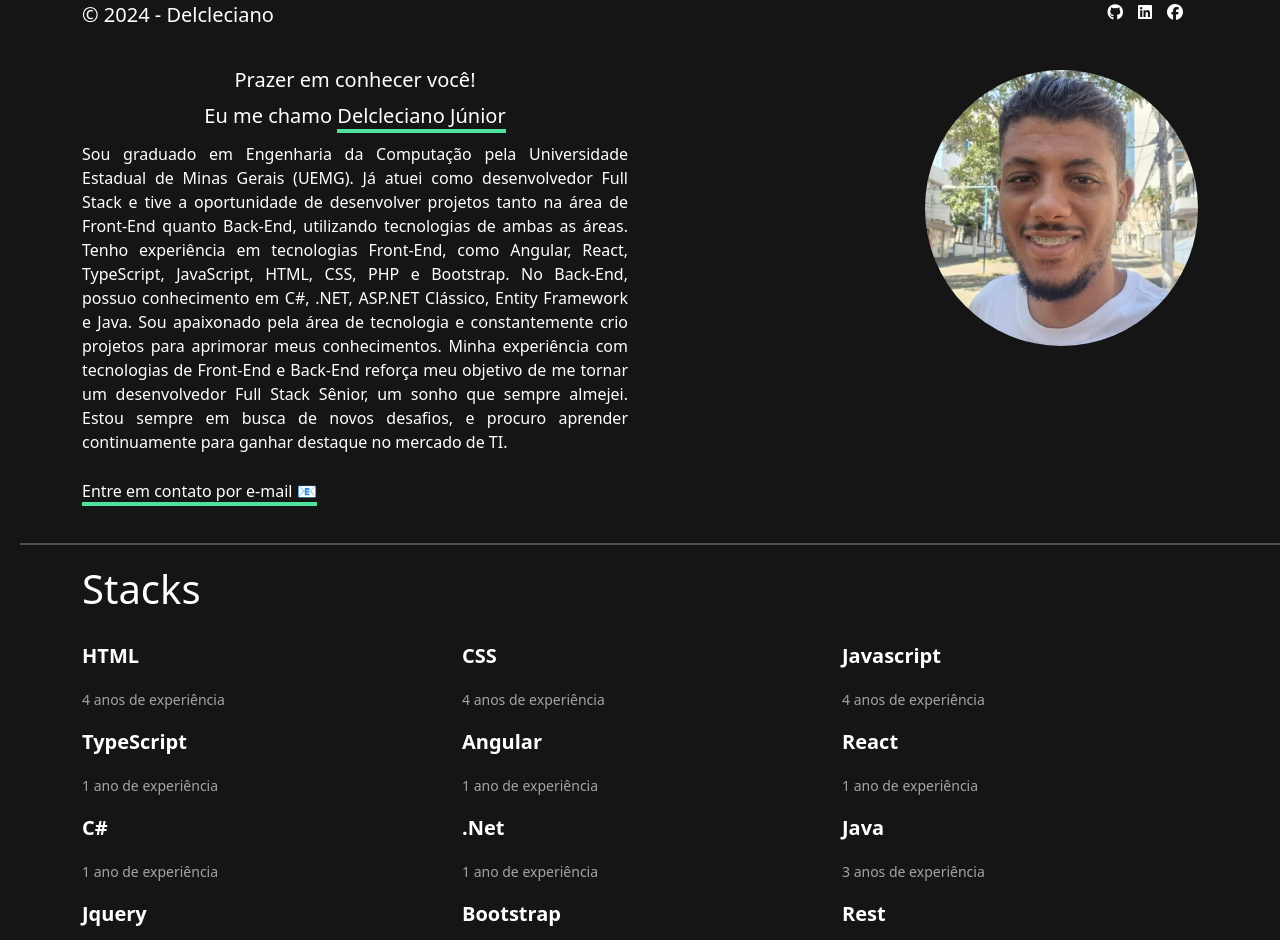
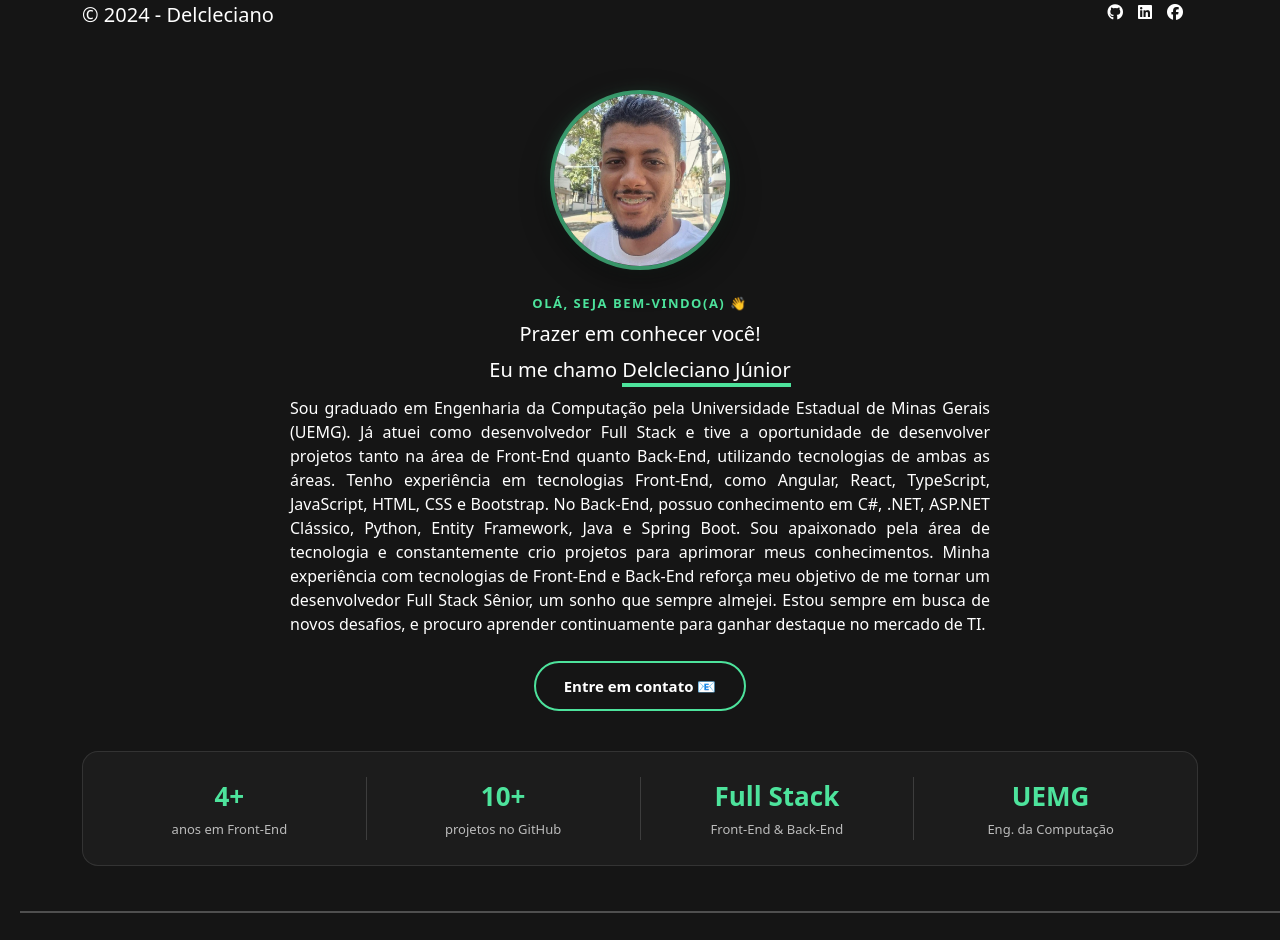
Before and after one commit to DelclecianoSuporte/meu-portfolio, an Angular app: page / in a window 1280 px wide. Shown: the top 940 px of the page. Built offline with nearby package versions, Linux system fonts and the light colour scheme.

Commit message:
Adicionando alteracoes na Sessão de Sobre e Stacks, instalando libs de icones

```diff
--- a/src/app/sobre/sobre.component.css
+++ b/src/app/sobre/sobre.component.css
@@ -2,18 +2,24 @@
     margin-top: 20px;
 }
 
-.introducao-container
-{
+/* ===== Coluna de texto ===== */
+
+.introducao-container {
     text-align: center;
 }
 
-.introducao-inicial-1{
-    color: white;
-    font-size: 20px;
-    line-height: 20px;
+.introducao-eyebrow {
+    display: inline-block;
+    color: #4de39c;
+    font-size: 13px;
+    font-weight: 600;
+    letter-spacing: 1.5px;
+    text-transform: uppercase;
+    margin-bottom: 10px;
 }
 
-.introducao-inicial-2{
+.introducao-inicial-1,
+.introducao-inicial-2 {
     color: white;
     font-size: 20px;
     line-height: 20px;
@@ -22,48 +28,82 @@
 .introducao-sobre {
     color: white;
     text-align: justify;
-    max-width: 100%;
-    margin: 0 auto;
+    max-width: 700px;
+    margin: 0 auto 20px;
     white-space: pre-line;
     font-size: 16px;
-    margin-bottom: 25px;
 }
 
 .sublinhar-nome {
     border-bottom: 4px solid #4de39c;
 }
 
-.sublinhar-email {
-    border-bottom: 4px solid #4de39c;
+/* ===== Botão de contato ===== */
+
+.btn-contato {
+    display: inline-flex;
+    align-items: center;
+    gap: 8px;
+    margin-top: 5px;
+    margin-bottom: 30px;
+    padding: 12px 28px;
+    border: 2px solid #4de39c;
+    border-radius: 30px;
+    color: #ffffff;
     text-decoration: none;
-    color: white;
-    cursor: pointer;
+    font-size: 15px;
+    font-weight: 600;
+    transition: all 0.3s ease;
 }
 
-.sublinhar-email:hover {
-  color: #00ffcc;
-  text-decoration: none;
-  transition: all 0.3s ease;
+.btn-contato:hover {
+    background: #4de39c;
+    color: #0a0a0a;
+    transform: translateY(-2px);
+    box-shadow: 0 8px 20px rgba(77, 227, 156, 0.3);
 }
 
-.introducao-contato span{
-    color: white;
+/* ===== Foto com blob ===== */
+
+.introducao-2 {
+    position: relative;
+    display: flex;
+    justify-content: center;
+    align-items: center;
+    min-height: 220px;
 }
 
-.introducao-contato {
-    margin-bottom: 20px;
+.foto-blob {
+    position: absolute;
+    width: 160px;
+    height: 160px;
+    background: linear-gradient(135deg, rgba(77, 227, 156, 0.4), rgba(77, 227, 156, 0.05));
+    border-radius: 48% 52% 65% 35% / 55% 45% 55% 45%;
+    filter: blur(8px);
+    z-index: 0;
+    animation: blob-move 8s ease-in-out infinite alternate;
 }
 
-.introducao-2 {
-    display: flex;
-    justify-content: flex-end;
-    align-items: flex-end;
+@keyframes blob-move {
+    0% {
+        border-radius: 48% 52% 65% 35% / 55% 45% 55% 45%;
+        transform: scale(1) rotate(0deg);
+    }
+    100% {
+        border-radius: 60% 40% 40% 60% / 40% 60% 40% 60%;
+        transform: scale(1.08) rotate(8deg);
+    }
 }
 
-.introducao-2 img{
-    max-width: 50%;
-    height: auto;
+.introducao-2 img {
+    position: relative;
+    z-index: 1;
+    width: 180px;
+    height: 180px;
+    object-fit: cover;
     border-radius: 50%;
+    border: 4px solid rgba(77, 227, 156, 0.6);
+    box-shadow: 0 10px 30px rgba(0, 0, 0, 0.4);
     transition: transform 1s ease;
 }
 
@@ -71,40 +111,83 @@
     transform: scaleX(-1);
 }
 
-.separacao-introducao hr{
+/* ===== Faixa de estatísticas ===== */
+
+.stats-faixa {
+    display: flex;
+    flex-wrap: wrap;
+    justify-content: space-between;
+    align-items: center;
+    gap: 20px;
+    padding: 25px 30px;
+    margin-top: 10px;
+    margin-bottom: 25px;
+    border: 1px solid rgba(255, 255, 255, 0.1);
+    border-radius: 16px;
+    background: rgba(255, 255, 255, 0.03);
+}
+
+.stat-item {
+    display: flex;
+    flex-direction: column;
+    align-items: center;
+    gap: 4px;
+    flex: 1;
+    min-width: 120px;
+}
+
+.stat-numero {
+    font-size: 26px;
+    font-weight: 700;
+    color: #4de39c;
+}
+
+.stat-label {
+    font-size: 13px;
+    color: rgba(255, 255, 255, 0.7);
+    text-align: center;
+}
+
+.stat-divisor {
+    width: 1px;
+    align-self: stretch;
+    background: rgba(255, 255, 255, 0.15);
+}
+
+.separacao-introducao hr {
     border-top: 2px solid white;
     margin: 20px;
     width: 100%;
 }
 
+/* ===== Responsivo (mobile) ===== */
+
 @media (max-width: 768px) {
-    .introducao-container {
-      align-items: center;
-      text-align: center;
+    .introducao-2 img {
+        width: 150px;
+        height: 150px;
     }
 
-    .introducao-sobre {
-        text-align: justify;
-        white-space: pre-line;
-        word-wrap: break-word;
-        margin-bottom: 25px;
+    .stats-faixa {
+        justify-content: center;
     }
 
-    .introducao-2 {
-      display: flex;
-      justify-content: center;
-      align-items: center;
-      margin-top: 20px;
+    .stat-divisor {
+        display: none;
     }
 
-    .introducao-contato {
-      text-align: center;
-      margin-top: 20px;
-      margin-bottom: 20px;
-      font-size: 16px;
+    .stat-item {
+        flex: 1 1 45%;
     }
 
     .separacao-introducao {
         display: none;
     }
 }
+
+/* Respeita preferência de movimento reduzido */
+@media (prefers-reduced-motion: reduce) {
+    .foto-blob {
+        animation: none;
+    }
+}
--- a/src/app/sobre/sobre.component.html
+++ b/src/app/sobre/sobre.component.html
@@ -1,29 +1,53 @@
 <div class="container">
   <div class="row">
-    <div class="col-md-6 introducao-container">
+    <div class="col-12">
+      <div class="introducao-2">
+        <div class="foto-blob"></div>
+        <img src="imagens/foto-perfil-web.jpg" alt="imagem-perfil" class="rotacao-imagem">
+      </div>
+    </div>
+  </div>
+
+  <div class="row">
+    <div class="col-12 introducao-container">
+      <span class="introducao-eyebrow">Olá, seja bem-vindo(a) 👋</span>
       <p class="introducao-inicial-1">Prazer em conhecer você!</p>
       <p class="introducao-inicial-2">Eu me chamo
         <span class="sublinhar-nome">Delcleciano Júnior</span>
       </p>
       <p class="introducao-sobre">
           Sou graduado em Engenharia da Computação pela Universidade Estadual de Minas Gerais (UEMG). Já atuei como desenvolvedor Full Stack e tive a oportunidade de desenvolver projetos tanto na área de Front-End quanto Back-End, utilizando tecnologias de ambas as áreas.
-          Tenho experiência em tecnologias Front-End, como Angular, React, TypeScript, JavaScript, HTML, CSS, PHP e Bootstrap. No Back-End, possuo conhecimento em C#, .NET, ASP.NET Clássico, Entity Framework e Java. Sou apaixonado pela área de tecnologia e constantemente crio projetos para aprimorar meus conhecimentos.
+          Tenho experiência em tecnologias Front-End, como Angular, React, TypeScript, JavaScript, HTML, CSS e Bootstrap. No Back-End, possuo conhecimento em C#, .NET, ASP.NET Clássico, Python, Entity Framework, Java e Spring Boot. Sou apaixonado pela área de tecnologia e constantemente crio projetos para aprimorar meus conhecimentos.
           Minha experiência com tecnologias de Front-End e Back-End reforça meu objetivo de me tornar um desenvolvedor Full Stack Sênior, um sonho que sempre almejei. Estou sempre em busca de novos desafios, e procuro aprender continuamente para ganhar destaque no mercado de TI.
       </p>
-    </div>
-    <div class="col-md-6">
-      <div class="introducao-2">
-        <img src="imagens/foto-perfil-web.jpg" alt="imagem-perfil" class="rotacao-imagem">
-      </div>
+      <a class="btn-contato" href="mailto:delclecianobj@hotmail.com" aria-label="Enviar e-mail para Delcleciano">
+        Entre em contato 📧
+      </a>
     </div>
   </div>
 
   <div class="row">
-    <div class="col-md-12">
-      <div class="introducao-contato">
-        <a class="sublinhar-email" href="mailto:delclecianobj@hotmail.com" aria-label="Enviar e-mail para Delcleciano">
-        Entre em contato por e-mail 📧
-        </a>
+    <div class="col-12">
+      <div class="stats-faixa">
+        <div class="stat-item">
+          <span class="stat-numero">4+</span>
+          <span class="stat-label">anos em Front-End</span>
+        </div>
+        <div class="stat-divisor"></div>
+        <div class="stat-item">
+          <span class="stat-numero">10+</span>
+          <span class="stat-label">projetos no GitHub</span>
+        </div>
+        <div class="stat-divisor"></div>
+        <div class="stat-item">
+          <span class="stat-numero">Full Stack</span>
+          <span class="stat-label">Front-End & Back-End</span>
+        </div>
+        <div class="stat-divisor"></div>
+        <div class="stat-item">
+          <span class="stat-numero">UEMG</span>
+          <span class="stat-label">Eng. da Computação</span>
+        </div>
       </div>
     </div>
   </div>
--- a/src/app/stacks/stacks.component.css
+++ b/src/app/stacks/stacks.component.css
@@ -1,49 +1,77 @@
-.tec p{
-    color: white;
-    font-size: 20px;
-    font-weight: bold;
-}
-
-.tec span {
-    color: #a4a4a4;
-    font-size: 14px;
-}
-
-.titulo-stack{
+.titulo-stack {
     color: white;
     margin-bottom: 20px;
 }
 
-.separacao-introducao hr{
+.stacks-grid {
+    display: grid;
+    grid-template-columns: repeat(auto-fill, minmax(110px, 1fr));
+    grid-auto-rows: minmax(110px, auto);
+    gap: 16px;
+    margin-bottom: 10px;
+}
+
+.tec {
+    display: flex;
+    flex-direction: column;
+    align-items: center;
+    justify-content: center;
+    text-align: center;
+    gap: 10px;
+    padding: 20px 10px;
+    border: 1px solid rgba(255, 255, 255, 0.1);
+    border-radius: 14px;
+    background: rgba(255, 255, 255, 0.03);
+    transition: transform 0.25s ease, border-color 0.25s ease;
+}
+
+.tec:hover {
+    transform: translateY(-4px);
+    border-color: rgba(77, 227, 156, 0.5);
+}
+
+.tec-icone {
+    font-size: 36px;
+    color: #4de39c;
+}
+
+.tec p {
+    color: white;
+    font-size: 15px;
+    font-weight: bold;
+    margin: 0;
+}
+
+.separacao-introducao hr {
     border-top: 2px solid white;
     margin: 20px;
     width: 100%;
 }
 
 @media (max-width: 768px) {
-    .row{
-        margin-top: 20px;
-    }
-
-    .titulo-stack{
+    .titulo-stack {
         text-align: center;
     }
 
-    .tec {
-        margin-bottom: 20px;
+   .stacks-grid {
+        grid-template-columns: repeat(auto-fill, minmax(90px, 1fr));
+        grid-auto-rows: minmax(90px, auto);
+        gap: 12px;
     }
 
-    .tec p{
-        color: white;
+    .tec {
+        padding: 14px 8px;
+    }
+
+    .tec-icone {
+        font-size: 28px;
+    }
+
+    .tec p {
         font-size: 12px;
     }
 
-    .tec span {
-        color: #a4a4a4;
-        font-size: 10px;
-    }
-
-    .separacao-introducao{
+    .separacao-introducao {
         display: none;
     }
 }
--- a/src/app/stacks/stacks.component.html
+++ b/src/app/stacks/stacks.component.html
@@ -1,14 +1,14 @@
 <div class="container">
   <div class="row titulo-stack">
-        <div class="col-md-12">
+    <div class="col-12">
       <h1>Stacks</h1>
     </div>
   </div>
 
-    <div *ngFor="let linha of tecnologias" class="row mb-3">
-        <div *ngFor="let item of linha" class="col-md-4 col-4 tec">
+  <div class="stacks-grid">
+    <div *ngFor="let item of tecnologias" class="tec">
+      <i *ngIf="item.icone" [class]="item.icone + ' tec-icone'"></i>
       <p>{{ item.nome }}</p>
-        <span>{{ item.experiencia }}</span>
     </div>
   </div>
 </div>
--- a/src/app/stacks/stacks.component.ts
+++ b/src/app/stacks/stacks.component.ts
@@ -10,45 +10,34 @@ import { Component } from '@angular/core';
 })
 export class StacksComponent {
 
-   tecnologias: { nome: string; experiencia: string }[][] = [
-    [
-      { nome: 'HTML', experiencia: '4 anos de experiência' },
-      { nome: 'CSS', experiencia: '4 anos de experiência' },
-      { nome: 'Javascript', experiencia: '4 anos de experiência' }
-    ],
-    [
-      { nome: 'TypeScript', experiencia: '1 ano de experiência' },
-      { nome: 'Angular', experiencia: '1 ano de experiência' },
-      { nome: 'React', experiencia: '1 ano de experiência' }
-    ],
-    [
-      { nome: 'C#', experiencia: '1 ano de experiência' },
-      { nome: '.Net', experiencia: '1 ano de experiência' },
-      { nome: 'Java', experiencia: '3 anos de experiência' }
-    ],
-    [
-      { nome: 'Jquery', experiencia: '3 anos de experiência' },
-      { nome: 'Bootstrap', experiencia: '3 anos de experiência' },
-      { nome: 'Rest', experiencia: '3 anos de experiência' }
-    ],
-    [
-      { nome: 'Node', experiencia: '1 ano de experiência' },
-      { nome: 'Soap', experiencia: '3 anos de experiência' },
-      { nome: 'Fluig', experiencia: '2 anos de experiência' }
-    ],
-    [
-      { nome: 'SQL Server', experiencia: '1 ano de experiência' },
-      { nome: 'Mysql', experiencia: '1 ano de experiência' },
-      { nome: 'Git', experiencia: '2 anos de experiência' }
-    ],
-    [
-      { nome: 'PHP', experiencia: '1 ano de experiência' },
-      { nome: 'Tailwind', experiencia: '3 meses de experiência' },
-      { nome: 'Entity', experiencia: '1 ano de experiência' }
-    ],
-    [
-      { nome: 'Protheus ERP', experiencia: '3 meses de experiência' },
-      { nome: 'Consinco ERP', experiencia: '2 anos de experiência' },
-    ]
+  tecnologias: { nome: string; icone?: string }[] = [
+    { nome: 'HTML', icone: 'devicon-html5-plain colored' },
+    { nome: 'CSS', icone: 'devicon-css3-plain colored' },
+    { nome: 'Javascript', icone: 'devicon-javascript-plain colored' },
+    { nome: 'TypeScript', icone: 'devicon-typescript-plain colored' },
+    { nome: 'Angular', icone: 'devicon-angularjs-plain colored' },
+    { nome: 'React', icone: 'devicon-react-original colored' },
+    { nome: 'C#', icone: 'devicon-csharp-plain colored' },
+    { nome: '.Net', icone: 'devicon-dot-net-plain colored' },
+    { nome: 'Java', icone: 'devicon-java-plain colored' },
+    { nome: 'Spring Boot', icone: 'devicon-spring-plain colored' },
+    { nome: 'Jquery', icone: 'devicon-jquery-plain colored' },
+    { nome: 'Bootstrap', icone: 'devicon-bootstrap-plain colored' },
+    { nome: 'Rest', icone: 'ti ti-api' },
+    { nome: 'Node', icone: 'devicon-nodejs-plain colored' },
+    { nome: 'Soap', icone: 'ti ti-exchange' },
+    { nome: 'Fluig', icone: 'ti ti-building' },
+    { nome: 'SQL Server', icone: 'devicon-microsoftsqlserver-plain colored' },
+    { nome: 'Mysql', icone: 'devicon-mysql-plain colored' },
+    { nome: 'Postgres', icone: 'devicon-postgresql-plain colored' },
+    { nome: 'Git', icone: 'devicon-git-plain colored' },
+    { nome: 'PHP', icone: 'devicon-php-plain colored' },
+    { nome: 'Python', icone: 'devicon-python-plain colored' },
+    { nome: 'Tailwind', icone: 'devicon-tailwindcss-plain colored' },
+    { nome: 'Entity', icone: 'ti ti-database' },
+    { nome: 'Docker', icone: 'devicon-docker-plain colored' },
+    { nome: 'AWS', icone: 'devicon-amazonwebservices-plain-wordmark colored' },
+    { nome: 'Protheus ERP' },
+    { nome: 'Consinco ERP' }
   ];
 }
--- a/src/index.html
+++ b/src/index.html
@@ -9,6 +9,8 @@
   <link href="https://fonts.googleapis.com/css2?family=Heebo:wght@400;700&display=swap" rel="stylesheet">
   <link href="https://fonts.googleapis.com/css2?family=Roboto:wght@300;400;500&display=swap" rel="stylesheet">
   <link href="https://fonts.googleapis.com/icon?family=Material+Icons" rel="stylesheet">
+  <link rel="stylesheet" href="https://cdnjs.cloudflare.com/ajax/libs/devicon/2.16.0/devicon.min.css">
+<link rel="stylesheet" href="https://cdn.jsdelivr.net/npm/@tabler/icons-webfont@latest/dist/tabler-icons.min.css">
 </head>
 <body class="mat-typography">
   <app-root></app-root>
```
Lines whose indentation alone changed are shown as unchanged.
